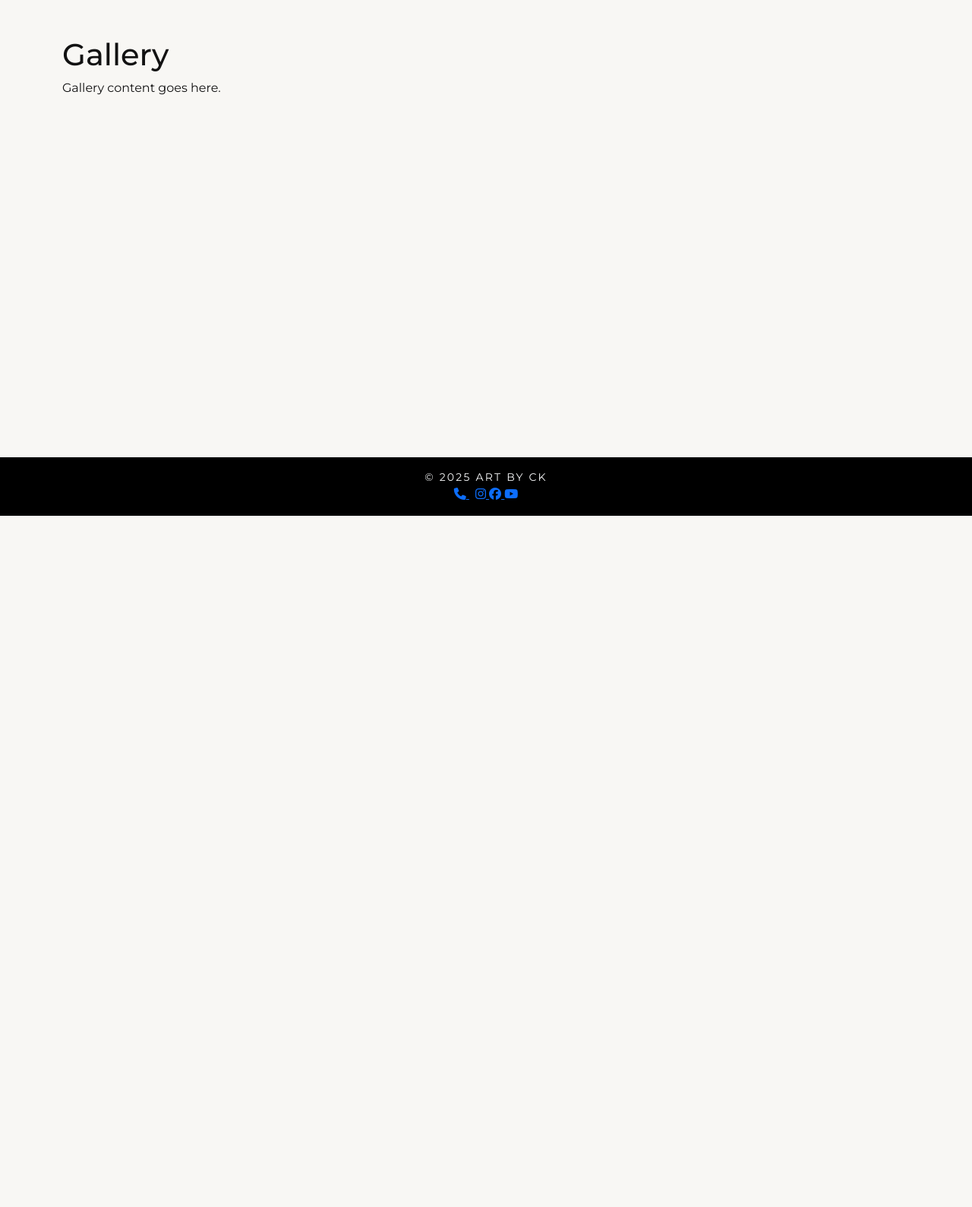
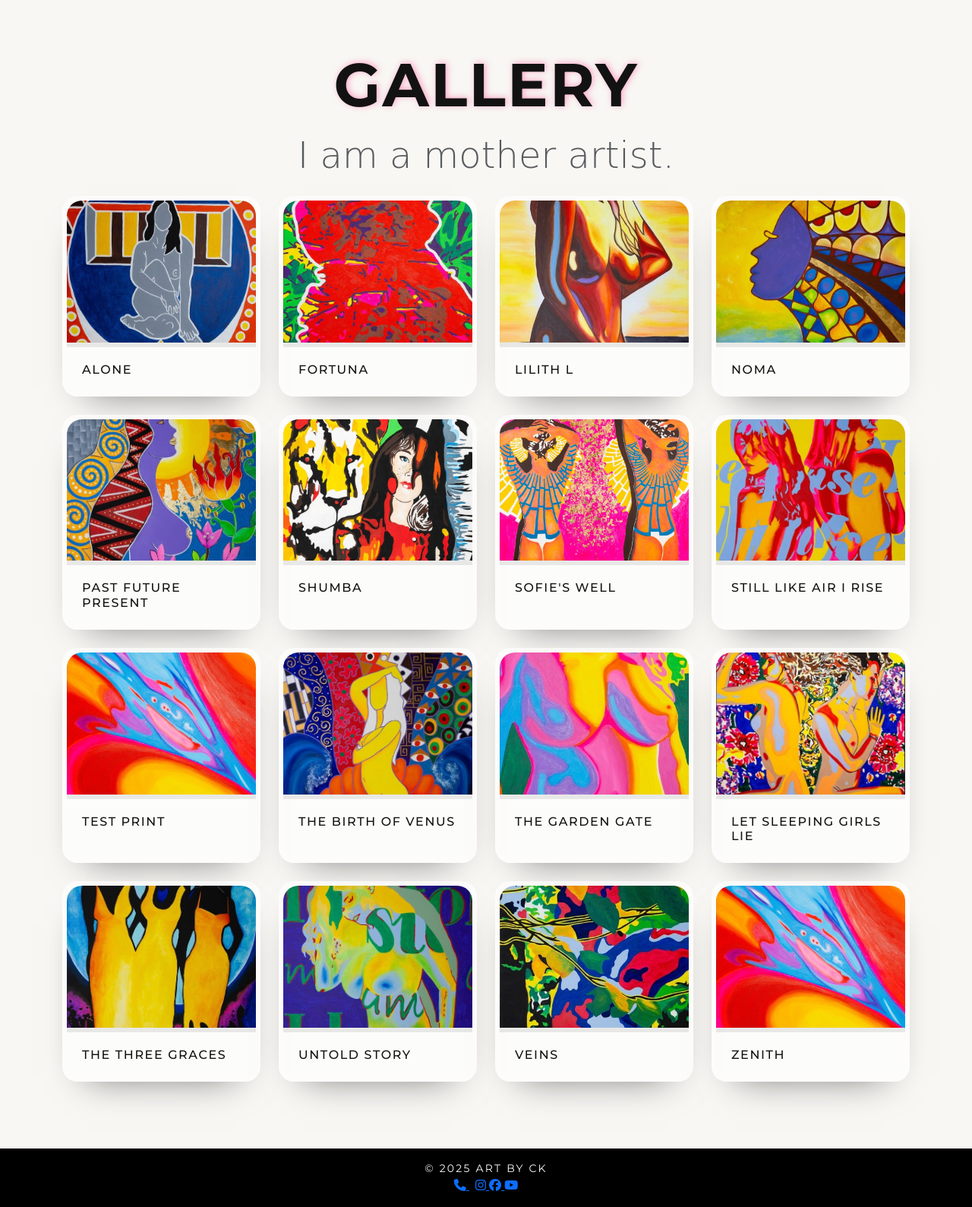
Before and after one commit to nazhameed/art-by-ck, a Django app: page /gallery/ in a window 1280 px wide. Shown: the part 121-1710 px from the top of the page at 76% size. Before the commit the page ends 800 px from the top, so only its background shows below. Run offline with Django 5.2, Linux system fonts and the light colour scheme; parts of the project's set-up code (start-up, migrations or seed data) failed here and were passed over; some libraries are stand-ins or nearby versions; some web fonts are replaced.

Commit message:
Add initial gallery grid

```diff
--- a/static/css/styles.css
+++ b/static/css/styles.css
@@ -92,16 +92,20 @@ body {
   color: white;
 }
 
-main:has(> .gallery-card) {
-  display: grid;
-  place-items: center;
-  padding: 2rem;
+main:has(.gallery-grid) {
+  padding-block: clamp(2rem, 5vw, 4rem);
+}
+
+.gallery-grid {
+  --gallery-card-border: 0.4rem;
 }
 
 .gallery-card {
-  display: block;
-  max-width: min(80vw, 640px);
-  border: 0.5rem solid rgba(255, 255, 255, 0.08);
+  display: flex;
+  flex-direction: column;
+  height: 100%;
+  background: rgba(255, 255, 255, 0.6);
+  border: var(--gallery-card-border) solid rgba(255, 255, 255, 0.08);
   border-radius: 1.25rem;
   box-shadow: 0 1.5rem 3rem -2rem rgba(0, 0, 0, 0.6);
   transition:
@@ -118,3 +122,33 @@ main:has(> .gallery-card) {
   box-shadow: -3px 5px 20px 3px rgb(198 95 208);
   transform: scale(1.01);
 }
+
+.gallery-card figure {
+  margin: 0;
+  border-bottom: var(--gallery-card-border) solid rgba(0, 0, 0, 0.08);
+  overflow: hidden;
+  border-top-left-radius: inherit;
+  border-top-right-radius: inherit;
+}
+
+.gallery-card img {
+  width: 100%;
+  height: 100%;
+  object-fit: cover;
+  transition: transform 0.4s ease;
+}
+
+.gallery-card:hover img,
+.gallery-card:focus-visible img {
+  transform: scale(1.05);
+}
+
+.gallery-card-body {
+  padding: 1.25rem;
+}
+
+.gallery-card-title {
+  font-size: 1rem;
+  text-transform: uppercase;
+  letter-spacing: 0.1rem;
+}
--- a/templates/gallery.html
+++ b/templates/gallery.html
@@ -3,8 +3,15 @@
 {% block title %}Gallery | Art by CK{% endblock %}
 
 {% block content %}
-<section class="container mt-5">
-  <h1>Gallery</h1>
-  <p>Gallery content goes here.</p>
+<section>
+  <div class="container text-center">
+    <h1 class="display-1 fw-bold text-uppercase letter-spacing-sm mb-3" style="text-shadow: 2px -1px 8px rgb(255 84 151 / 50%);">
+      Gallery
+    </h1>
+    <p class="lead text-muted mb-0 cedarville-cursive-regular display-5">
+       I am a mother artist.
+    </p>
+  </div>
 </section>
+{% include "inserts/gallery-grid.html" %}
 {% endblock %}
--- /dev/null
+++ b/templates/inserts/gallery-grid.html
@@ -0,0 +1,227 @@
+{% load static %}
+<div class="container py-4">
+  <div
+    class="row row-cols-1 row-cols-sm-2 row-cols-lg-3 row-cols-xl-4 g-4 gallery-grid"
+  >
+    <div class="col">
+      <article class="gallery-card" tabindex="0">
+        <figure class="ratio ratio-4x3">
+          <img
+            src="{% static 'images/alone.jpg' %}"
+            alt="Alone"
+            loading="lazy"
+          />
+        </figure>
+        <div class="gallery-card-body">
+          <h3 class="gallery-card-title mb-0">Alone</h3>
+        </div>
+      </article>
+    </div>
+    <div class="col">
+      <article class="gallery-card" tabindex="0">
+        <figure class="ratio ratio-4x3">
+          <img
+            src="{% static 'images/fortuna.jpg' %}"
+            alt="Fortuna"
+            loading="lazy"
+          />
+        </figure>
+        <div class="gallery-card-body">
+          <h3 class="gallery-card-title mb-0">Fortuna</h3>
+        </div>
+      </article>
+    </div>
+    <div class="col">
+      <article class="gallery-card" tabindex="0">
+        <figure class="ratio ratio-4x3">
+          <img
+            src="{% static 'images/lilith_l.jpg' %}"
+            alt="Lilith L"
+            loading="lazy"
+          />
+        </figure>
+        <div class="gallery-card-body">
+          <h3 class="gallery-card-title mb-0">Lilith L</h3>
+        </div>
+      </article>
+    </div>
+    <div class="col">
+      <article class="gallery-card" tabindex="0">
+        <figure class="ratio ratio-4x3">
+          <img src="{% static 'images/noma.jpg' %}" alt="Noma" loading="lazy" />
+        </figure>
+        <div class="gallery-card-body">
+          <h3 class="gallery-card-title mb-0">Noma</h3>
+        </div>
+      </article>
+    </div>
+    <div class="col">
+      <article class="gallery-card" tabindex="0">
+        <figure class="ratio ratio-4x3">
+          <img
+            src="{% static 'images/past_future_present.jpg' %}"
+            alt="Past Future Present"
+            loading="lazy"
+          />
+        </figure>
+        <div class="gallery-card-body">
+          <h3 class="gallery-card-title mb-0">Past Future Present</h3>
+        </div>
+      </article>
+    </div>
+    <div class="col">
+      <article class="gallery-card" tabindex="0">
+        <figure class="ratio ratio-4x3">
+          <img
+            src="{% static 'images/shumba.jpg' %}"
+            alt="Shumba"
+            loading="lazy"
+          />
+        </figure>
+        <div class="gallery-card-body">
+          <h3 class="gallery-card-title mb-0">Shumba</h3>
+        </div>
+      </article>
+    </div>
+    <div class="col">
+      <article class="gallery-card" tabindex="0">
+        <figure class="ratio ratio-4x3">
+          <img
+            src="{% static 'images/sofies_well.jpg' %}"
+            alt="Sofie's Well"
+            loading="lazy"
+          />
+        </figure>
+        <div class="gallery-card-body">
+          <h3 class="gallery-card-title mb-0">Sofie's Well</h3>
+        </div>
+      </article>
+    </div>
+    <div class="col">
+      <article class="gallery-card" tabindex="0">
+        <figure class="ratio ratio-4x3">
+          <img
+            src="{% static 'images/still_like_air_i_rise.jpg' %}"
+            alt="Still Like Air I Rise"
+            loading="lazy"
+          />
+        </figure>
+        <div class="gallery-card-body">
+          <h3 class="gallery-card-title mb-0">Still Like Air I Rise</h3>
+        </div>
+      </article>
+    </div>
+    <div class="col">
+      <article class="gallery-card" tabindex="0">
+        <figure class="ratio ratio-4x3">
+          <img
+            src="{% static 'images/test.jpg' %}"
+            alt="Test Print"
+            loading="lazy"
+          />
+        </figure>
+        <div class="gallery-card-body">
+          <h3 class="gallery-card-title mb-0">Test Print</h3>
+        </div>
+      </article>
+    </div>
+    <div class="col">
+      <article class="gallery-card" tabindex="0">
+        <figure class="ratio ratio-4x3">
+          <img
+            src="{% static 'images/the_birth_of_venus.jpg' %}"
+            alt="The Birth of Venus"
+            loading="lazy"
+          />
+        </figure>
+        <div class="gallery-card-body">
+          <h3 class="gallery-card-title mb-0">The Birth of Venus</h3>
+        </div>
+      </article>
+    </div>
+    <div class="col">
+      <article class="gallery-card" tabindex="0">
+        <figure class="ratio ratio-4x3">
+          <img
+            src="{% static 'images/the_garden_gate.jpg' %}"
+            alt="The Garden Gate"
+            loading="lazy"
+          />
+        </figure>
+        <div class="gallery-card-body">
+          <h3 class="gallery-card-title mb-0">The Garden Gate</h3>
+        </div>
+      </article>
+    </div>
+    <div class="col">
+      <article class="gallery-card" tabindex="0">
+        <figure class="ratio ratio-4x3">
+          <img
+            src="{% static 'images/let_sleeping_girls_lie.jpg' %}"
+            alt="Let Sleeping Girls Lie"
+            loading="lazy"
+          />
+        </figure>
+        <div class="gallery-card-body">
+          <h3 class="gallery-card-title mb-0">Let Sleeping Girls Lie</h3>
+        </div>
+      </article>
+    </div>
+    <div class="col">
+      <article class="gallery-card" tabindex="0">
+        <figure class="ratio ratio-4x3">
+          <img
+            src="{% static 'images/the_three_graces.jpg' %}"
+            alt="The Three Graces"
+            loading="lazy"
+          />
+        </figure>
+        <div class="gallery-card-body">
+          <h3 class="gallery-card-title mb-0">The Three Graces</h3>
+        </div>
+      </article>
+    </div>
+    <div class="col">
+      <article class="gallery-card" tabindex="0">
+        <figure class="ratio ratio-4x3">
+          <img
+            src="{% static 'images/untold_story.jpg' %}"
+            alt="Untold Story"
+            loading="lazy"
+          />
+        </figure>
+        <div class="gallery-card-body">
+          <h3 class="gallery-card-title mb-0">Untold Story</h3>
+        </div>
+      </article>
+    </div>
+    <div class="col">
+      <article class="gallery-card" tabindex="0">
+        <figure class="ratio ratio-4x3">
+          <img
+            src="{% static 'images/veins.jpg' %}"
+            alt="Veins"
+            loading="lazy"
+          />
+        </figure>
+        <div class="gallery-card-body">
+          <h3 class="gallery-card-title mb-0">Veins</h3>
+        </div>
+      </article>
+    </div>
+    <div class="col">
+      <article class="gallery-card" tabindex="0">
+        <figure class="ratio ratio-4x3">
+          <img
+            src="{% static 'images/zenith.jpg' %}"
+            alt="Zenith"
+            loading="lazy"
+          />
+        </figure>
+        <div class="gallery-card-body">
+          <h3 class="gallery-card-title mb-0">Zenith</h3>
+        </div>
+      </article>
+    </div>
+  </div>
+</div>
```
Also changed, not shown: static/images/001_73a7851e045fcb414e226334091591c5.jpg (added), static/images/alone.jpg (added), static/images/lilith_l.jpg (added), static/images/past_future_present.jpg (added), static/images/shumba.jpg (added), static/images/sofies_well.jpg (added), static/images/still_like_air_i_rise.jpg (added), static/images/the_birth_of_venus.jpg (added), static/images/the_garden_gate.jpg (added), static/images/untold_story.jpg (added), static/images/veins.jpg (added), static/images/zenith.jpg (added).
